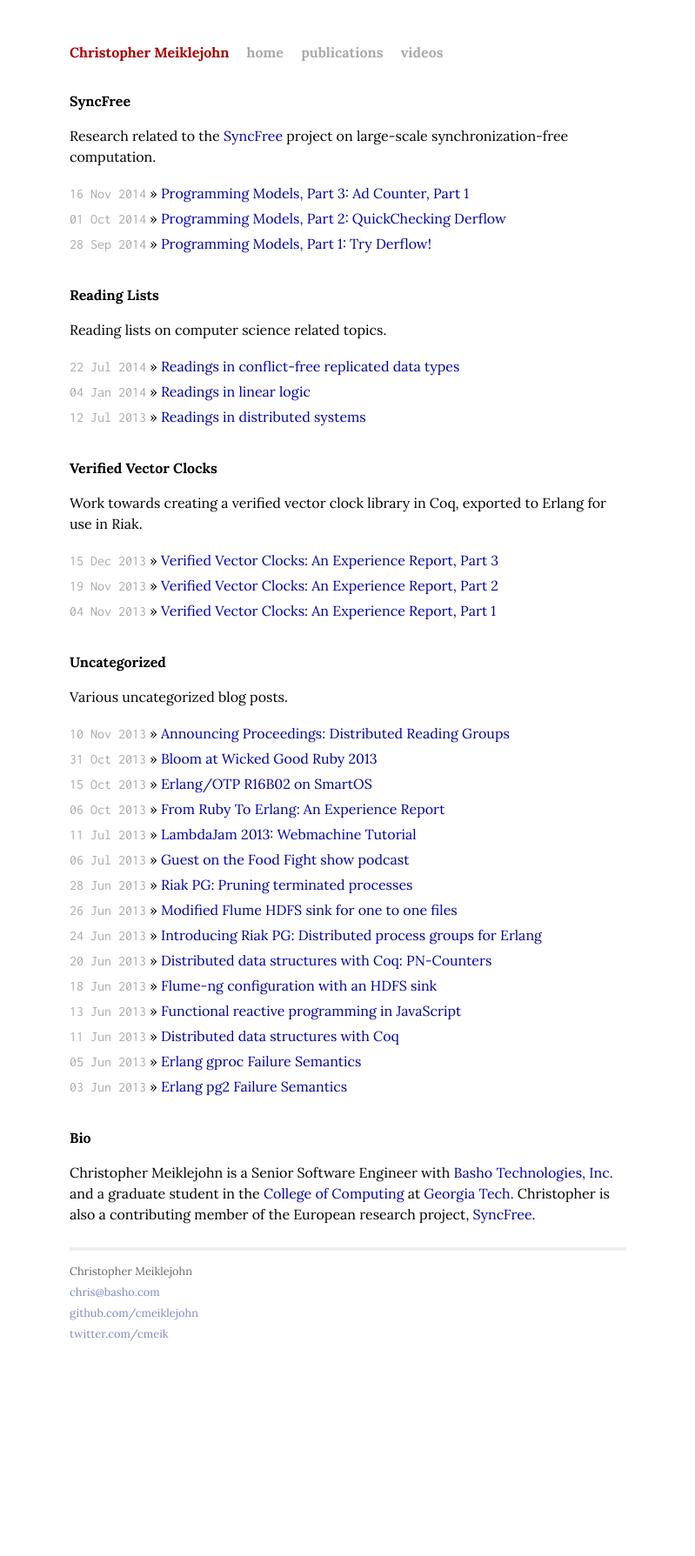
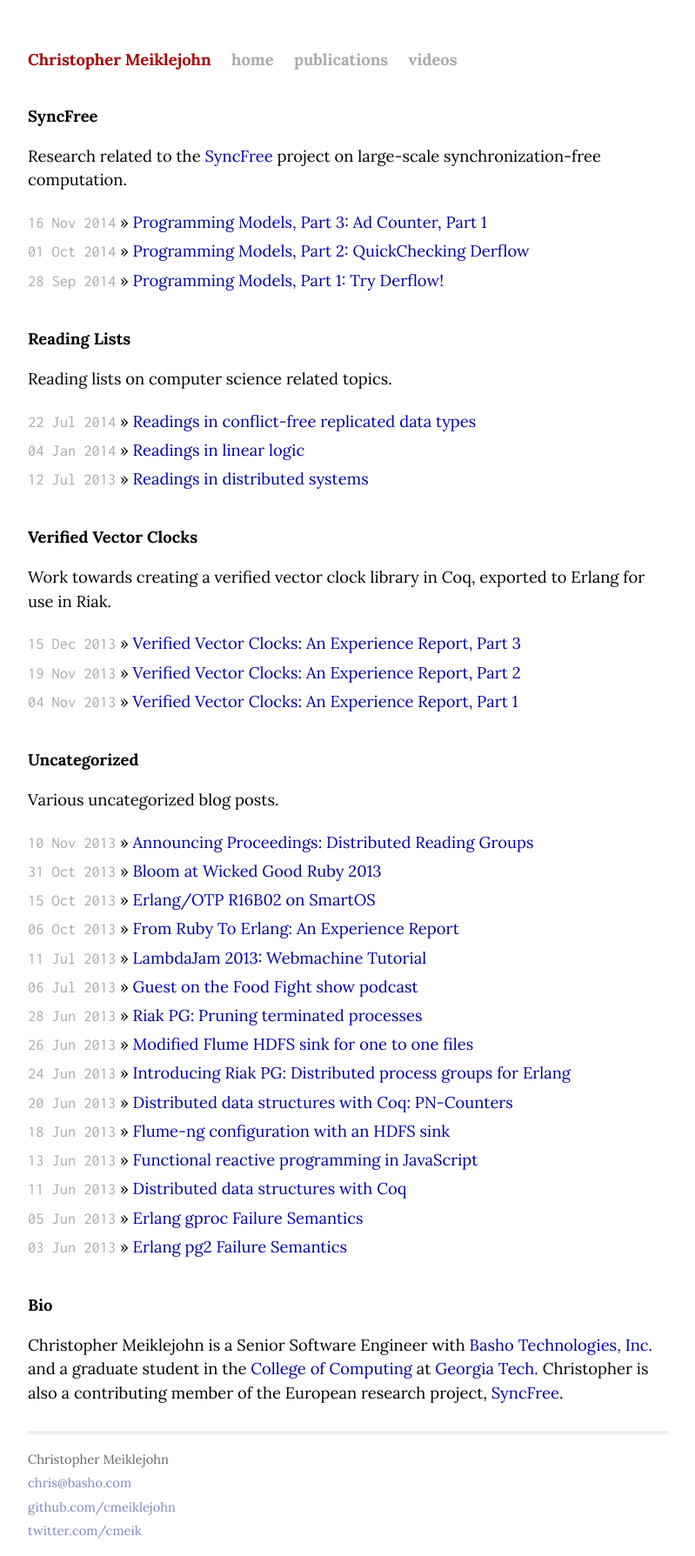
Before and after one commit to cmeiklejohn/cmeiklejohn.github.io, a Jekyll site: the page built from index.html, in a window 1280 px wide. Shown: the whole page at 87% size, without its empty margins (240-1039 px from the left). Built offline with Jekyll 4.4.1, drawn with Linux system fonts in a browser that asks for light colours; comment, search, counter and statistics services are not loaded; before the commit the page ends 1559 px from its top, so only the background shows below that.

Commit message:
Update styles.

```diff
--- a/css/main.css
+++ b/css/main.css
@@ -15,7 +15,6 @@ html, body { height: 100%; }
 body {
   background-color: #FFF;
   font-family: 'Lora', serif;
-  font-size: medium;
   text-align: center;
 }
 
@@ -94,6 +93,7 @@ ul.posts span {
 /*****************************************************************************/
 
 .site {
+  font-size: 115%;
   text-align: left;
   width: 40em;
   margin: 3em auto 2em;
```
